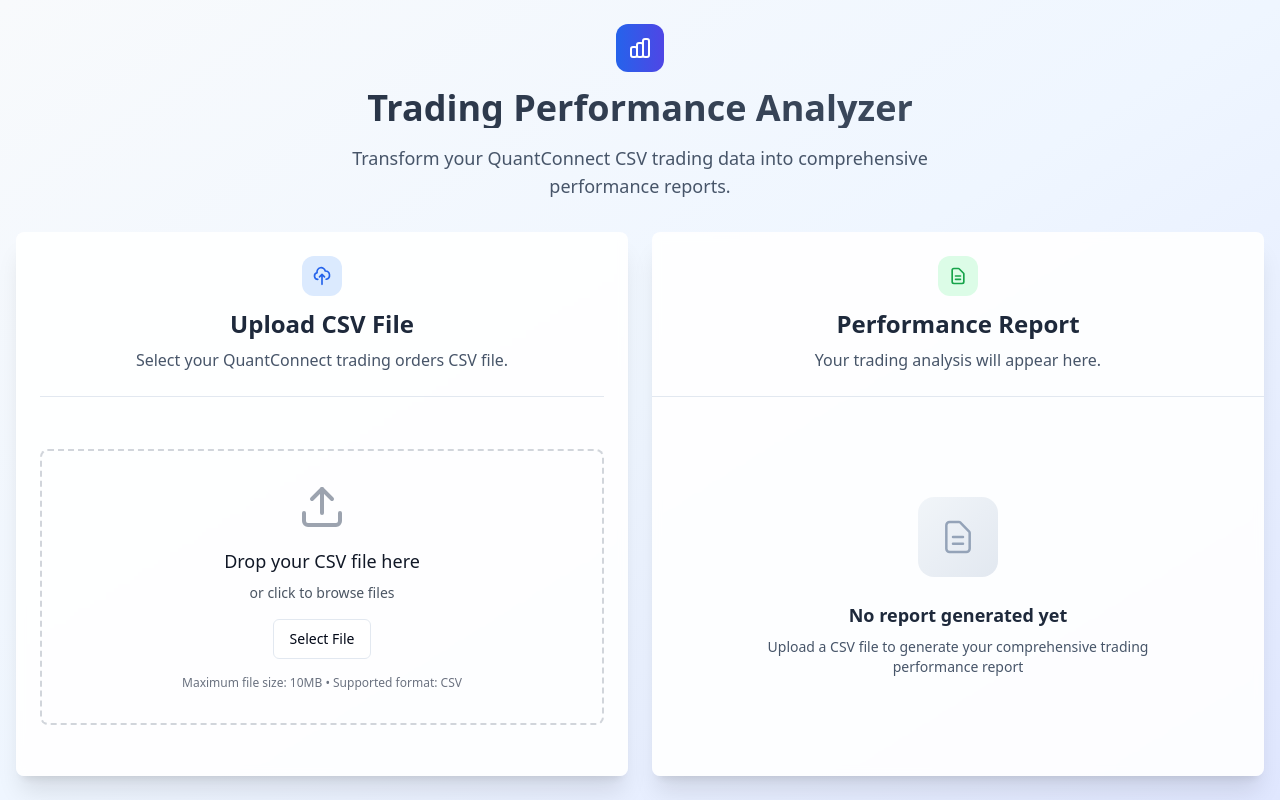
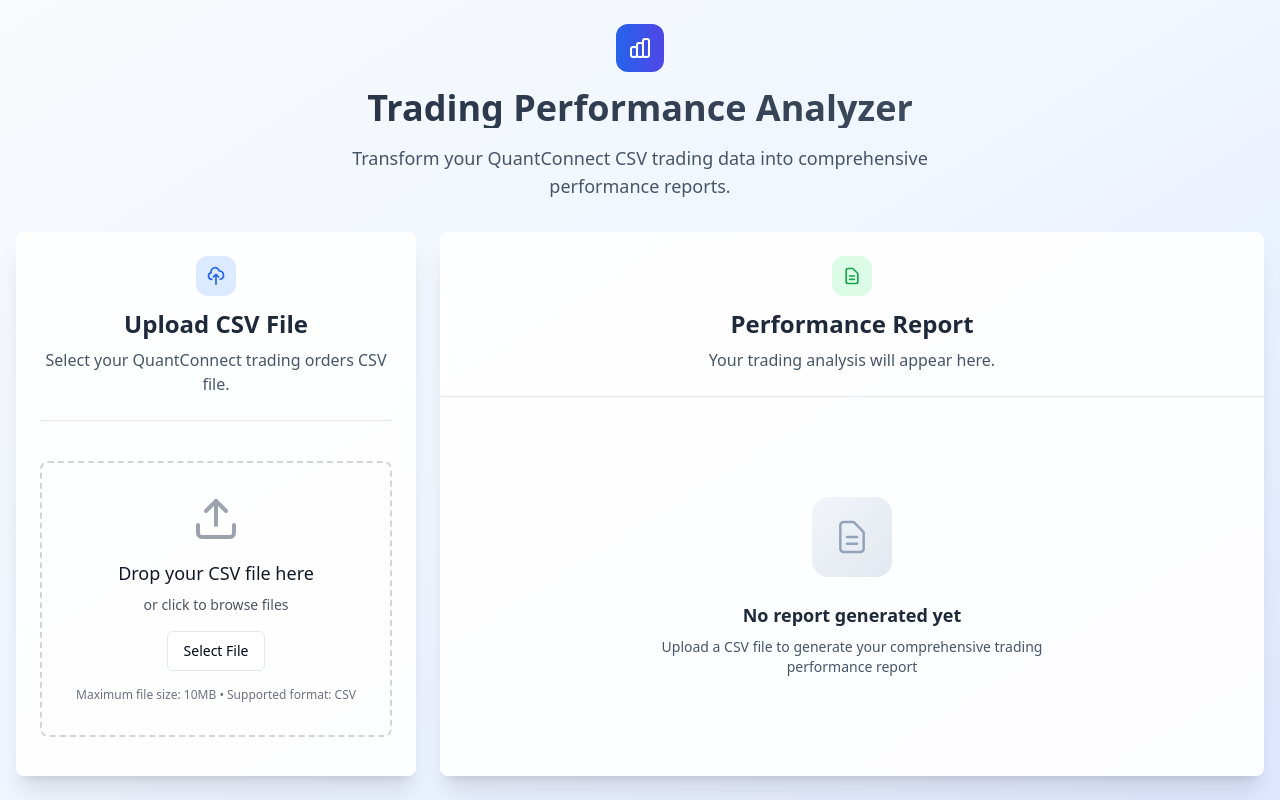
Before and after one commit to kas140472/trading-report, a React (Vite) app: page / in a window 1280 px wide. Built offline with nearby package versions, Linux system fonts and the light colour scheme.

Commit message:
Adjust column widths
Make the upload section narrower and the report section wider to optimize space utilization.

```diff
--- a/src/pages/Index.tsx
+++ b/src/pages/Index.tsx
@@ -46,7 +46,7 @@ const Index = () => {
           </div>
 
           {/* Main Content - Two Column Layout */}
-          <div className="grid grid-cols-1 lg:grid-cols-2 gap-6 flex-1 min-h-0">
+          <div className="grid grid-cols-1 lg:grid-cols-3 gap-6 flex-1 min-h-0">
             {/* Upload Section */}
             <Card className="p-6 shadow-xl border-0 bg-white/90 backdrop-blur-sm flex flex-col">
               <div className="text-center mb-6">
@@ -87,7 +87,7 @@ const Index = () => {
             </Card>
 
             {/* Report Section */}
-            <Card className="shadow-xl border-0 bg-white/90 backdrop-blur-sm flex flex-col min-h-0">
+            <Card className="lg:col-span-2 shadow-xl border-0 bg-white/90 backdrop-blur-sm flex flex-col min-h-0">
               <div className="p-6 border-b border-slate-200 flex-shrink-0">
                 <div className="text-center">
                   <div className="inline-flex items-center justify-center w-10 h-10 bg-green-100 rounded-xl mb-3">
```
